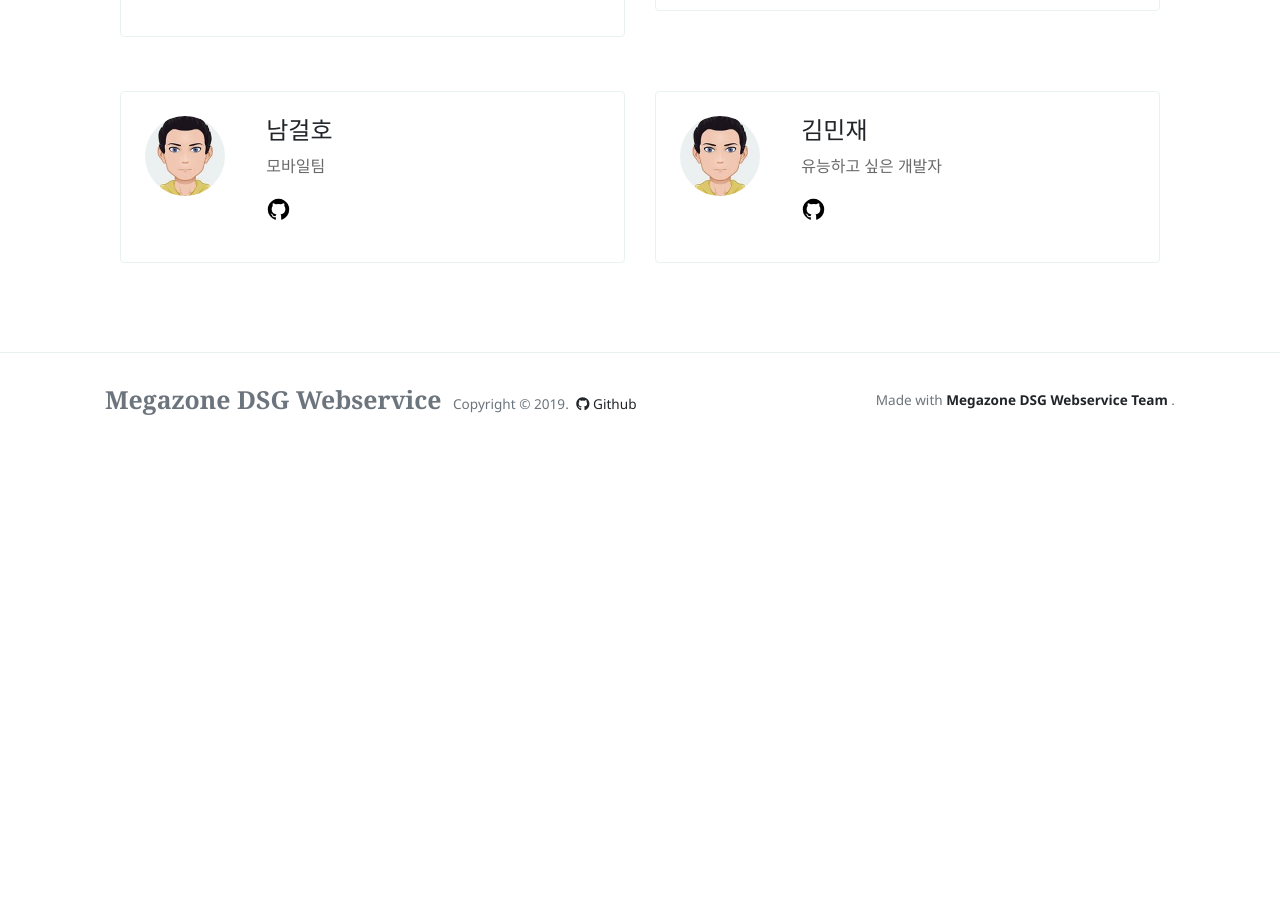
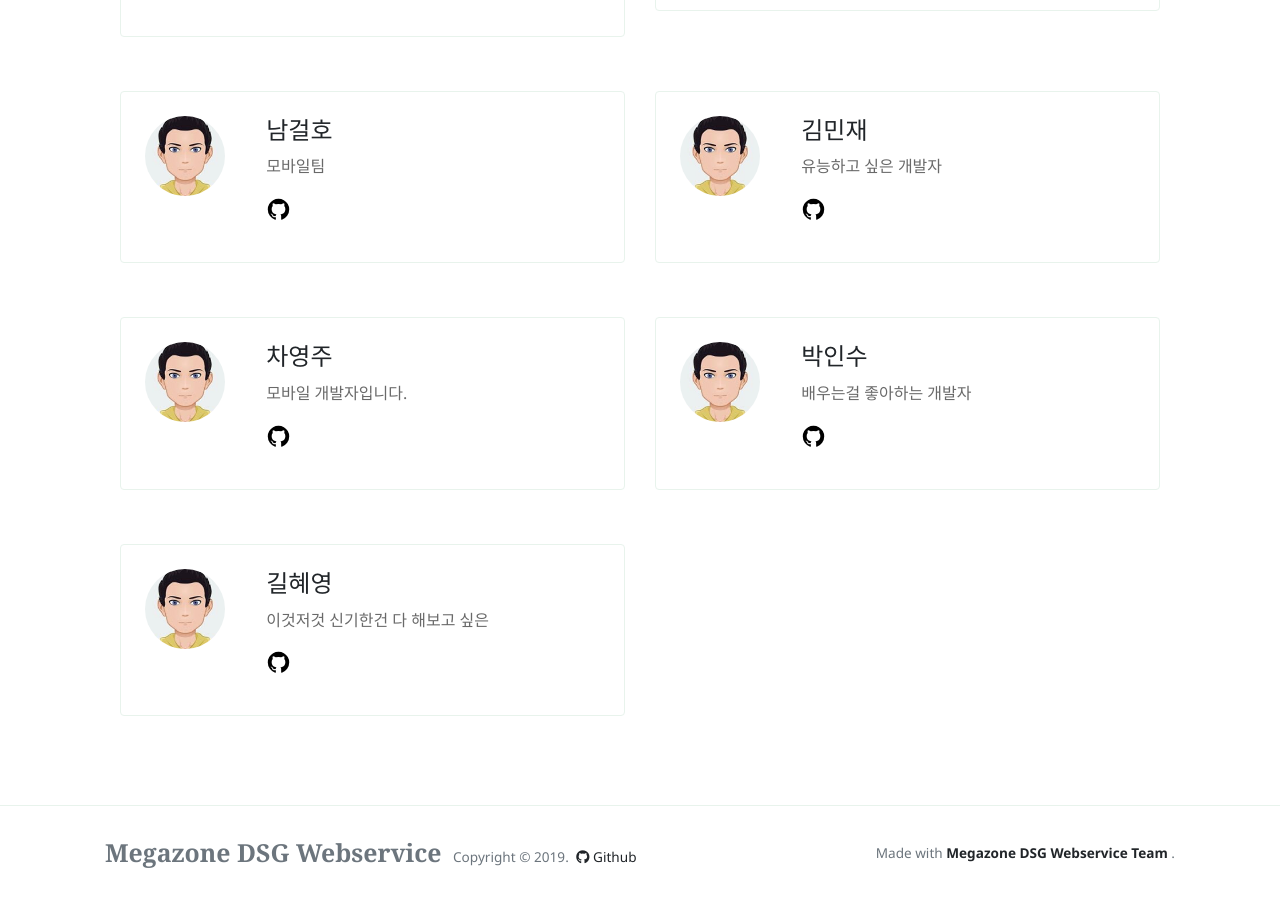
Before and after one commit to MegazoneDSG/megazonedsg.github.io, a Jekyll site: the page built from _pages/authors-list.html, in a window 1280 px wide and 900 px high, scrolled down 636 px. Built offline with Jekyll 4.4.1, drawn with Linux system fonts in a browser that asks for light colours; nearby versions of some CDN libraries; before the commit the page ends 1083 px from its top, so only the background shows below that.

Commit message:
Update _config.yml
Add users

```diff
--- a/_config.yml
+++ b/_config.yml
@@ -64,6 +64,25 @@ authors:
     github_username: MinjaeGhim
     facebook_username:
 
+  YoungjuCha:
+    name: 차영주
+    bio: 모바일 개발자입니다.
+    email: chayj@mz.co.kr
+    github_username: youngjucha
+
+  insupark83:
+    name: 박인수
+    bio: 배우는걸 좋아하는 개발자
+    email: isp8373@naver.com
+    github_username: insupark83
+    facebook_username:
+
+  HYGill:
+    name: 길혜영
+    bio: 이것저것 신기한건 다 해보고 싶은
+    email: gilhyeyeong@mz.ci.kr
+    github_username: HYGill
+
 # Defaults
 defaults:
 
```
